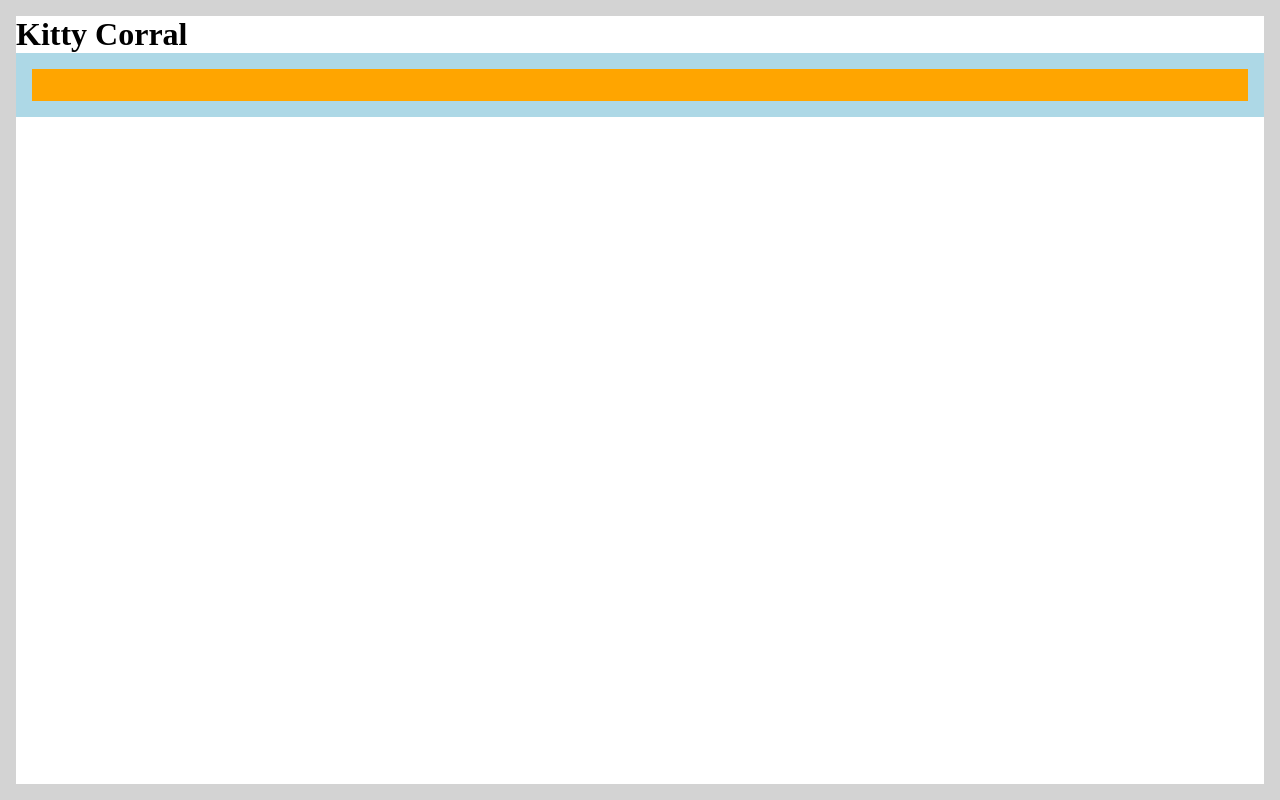
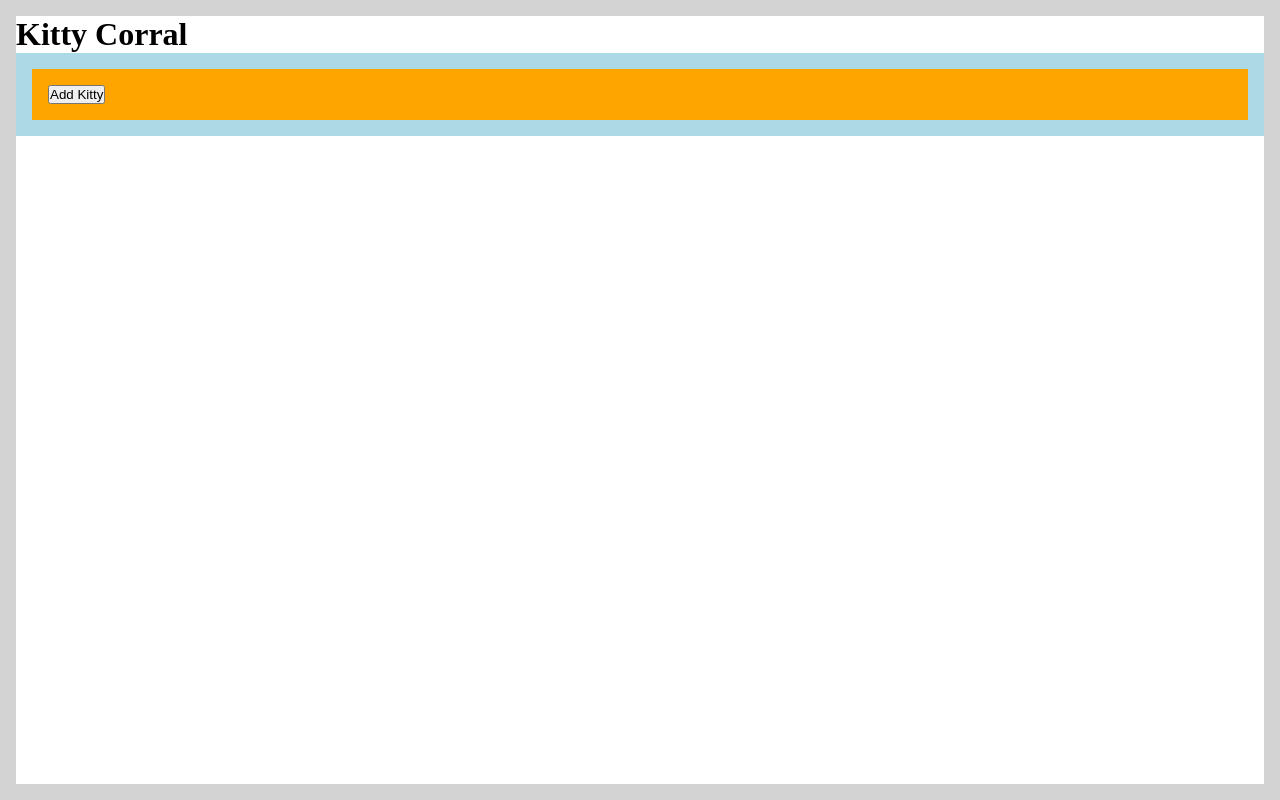
Before and after one commit to franco-ortega/kitty-corral, a Next.js app: page /corral in a window 1280 px wide. Built offline with nearby package versions, Linux system fonts and the light colour scheme.

Commit message:
fill all slots with kitties on click

```diff
--- a/components/corral/Corral.jsx
+++ b/components/corral/Corral.jsx
@@ -1,28 +1,27 @@
 import { useEffect, useState } from 'react';
-import Kitty from '../kitty/Kitty';
 import Slot from '../slot/Slot';
 import styles from './Corral.module.css';
 
-const Corral = ({ corralSize }) => {
-  const [kittyAmount, setKittyAmount] = useState(corralSize);
-  // const [kittyList, setKittyList] = useState([]);
-  const [slots, setslots] = useState([]);
+const Corral = ({ corralCount }) => {
+  const [occupied, setOccupied] = useState(false);
 
-  // if(!kittyList.length) {
-  //   for (let i = 0; i < kittyAmount; i++) {
-  //     kittyList.push(<Kitty key={i} />);
-  //     console.log('LOOP: ', i);
-  //   }
-  // }
+  console.log(corralCount);
+  console.log(occupied);
 
-  if(!slots.length) {
-    for (let i = 0; i < kittyAmount; i++) {
-      slots.push(<Slot key={i} />);
-      console.log('LOOP: ', i);
-    }
+  const slotsToDisplay = [];
+  for (let i = 0; i < corralCount; i++) {
+    slotsToDisplay.push(<Slot key={i} occupied={occupied} />);
   }
+  const onAddKittyClick = () => {
+    setOccupied((prevState) => !prevState);
+  };
 
-  return <div className={styles.Corral}>{slots}</div>;
+  return (
+    <div className={styles.Corral}>
+      <div>{slotsToDisplay}</div>
+      <button onClick={onAddKittyClick}>Add Kitty</button>
+    </div>
+  );
 };
 
 export default Corral;
--- a/components/corral/Corral.module.css
+++ b/components/corral/Corral.module.css
@@ -3,7 +3,9 @@
   border: 1rem solid lightblue;
 
   padding: 1rem;
+}
 
+.Corral div {
   display: flex;
   flex-direction: row;
   flex-wrap: wrap;
--- a/components/slot/Slot.jsx
+++ b/components/slot/Slot.jsx
@@ -1,9 +1,11 @@
 import Kitty from '../kitty/Kitty';
 import styles from './Slot.module.css';
 
-const Slot = () => {
+const Slot = ({ occupied }) => {
+    const display = occupied ? <Kitty /> : null
+    console.log('SLOT: ', occupied)
   return <div className={styles.Slot}>
-    <Kitty />
+    {display}
   </div>;
 };
 
--- a/pages/_app.js
+++ b/pages/_app.js
@@ -3,16 +3,16 @@ import Layout from '../components/layout/Layout';
 import '../styles/globals.css';
 
 function MyApp({ Component, pageProps }) {
-  const [corralSize, setCorralSize] = useState(0);
+  const [corralCount, setCorralCount] = useState(0);
 
-  console.log('LAYOUT: ', corralSize);
+  // console.log('LAYOUT: ', corralCount);
 
   return (
     <Layout>
       <Component
         {...pageProps}
-        corralSize={corralSize}
-        setCorralSize={setCorralSize}
+        corralCount={corralCount}
+        setCorralCount={setCorralCount}
       />
     </Layout>
   );
--- a/pages/corral.js
+++ b/pages/corral.js
@@ -1,7 +1,7 @@
 import Corral from '../components/corral/Corral';
 
-const CorralPage = ({ corralSize }) => {
-  return <Corral corralSize={corralSize} />;
+const CorralPage = ({ corralCount }) => {
+  return <Corral corralCount={corralCount} />;
 };
 
 export default CorralPage;
--- a/pages/index.js
+++ b/pages/index.js
@@ -1,5 +1,5 @@
 import Home from '../components/home/Home';
 
-export default function HomePage({ setCorralSize }) {
-  return <Home setCorralSize={setCorralSize} />;
+export default function HomePage({ setCorralCount }) {
+  return <Home setCorralCount={setCorralCount} />;
 }
```
Also changed, not shown: components/home/Home.jsx (+4 -4 lines).
